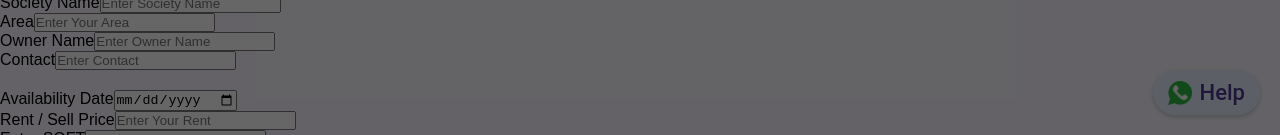
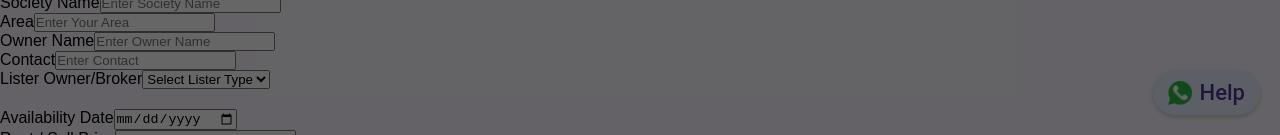
Before and after one commit to Manvendrashih/Probroker_Website_Update-, a React (Create React App) app: page /property-listed in a window 1280 px wide. Shown: the part 665-800 px from the top of the page. Built offline with nearby package versions, Linux system fonts and the light colour scheme.

Commit message:
Property listed  probroker logo change and  owner and broker  selected

```diff
--- a/src/components/PropertyListed.jsx
+++ b/src/components/PropertyListed.jsx
@@ -42,6 +42,7 @@ const PropertyListed = () => {
     const [selectedImages, setSelectedImages] = useState([]);
     const [selectedVideos, setSelectedVideos] = useState([]);
     const [errorMessage, setErrorMessage] = useState('');
+    const [listerType, setListerType] = useState('');
 
     const areaRef = useRef(null);
     const buildingNameRef = useRef(null);
@@ -60,7 +61,8 @@ const PropertyListed = () => {
         "Apartment", "Bungalow", "Office", "Plot", "Showroom", "Penthouse", "Tenement", "Shop", "Godown", "Space", "Shed", "Weekend Home", "Rowhouse", "Residential Plot", "PG", "Pre Leased Spaces", "Basement", "Commercial Plot", "Co Working Space", "Factory", "Commercial Building", "Restaurant", "Industrial Land", "Commercial Flat", "Ware House"
     ];
 
-    const MAX_VIDEO_SIZE = 500 * 1024 * 1024; // 500MB in bytes
+    const MAX_VIDEO_SIZE = 100 * 1024 * 1024; // 100MB in bytes
+    const MAX_IMAGE_SIZE = 15 * 1024 * 1024; // 15MB in bytes
 
     const getFilteredPropertyOptions = () => {
         if (propertyType.includes('Resident')) {
@@ -93,17 +95,25 @@ const PropertyListed = () => {
         const images = files.filter(file => file.type.startsWith('image/'));
         const videos = files.filter(file => file.type.startsWith('video/'));
 
+        // Check image sizes
+        const largeImages = images.filter(image => image.size > MAX_IMAGE_SIZE);
+        if (largeImages.length > 0) {
+            setErrorMessage(`The following images exceed the 15MB size limit: ${largeImages.map(img => img.name).join(', ')}`);
+            setSelectedImages([]);
+            return;
+        }
+
         // Check video sizes
         const largeVideos = videos.filter(video => video.size > MAX_VIDEO_SIZE);
         if (largeVideos.length > 0) {
-            setErrorMessage(`The following videos exceed the 50MB size limit: ${largeVideos.map(v => v.name).join(', ')}`);
+            setErrorMessage(`The following videos exceed the 500MB size limit: ${largeVideos.map(v => v.name).join(', ')}`);
             setSelectedVideos([]);
-        } else {
-            setErrorMessage('');
-            setSelectedVideos(videos);
+            return;
         }
 
+        setErrorMessage('');
         setSelectedImages(images);
+        setSelectedVideos(videos);
     };
 
     const handleSubmit = async (e) => {
@@ -136,8 +146,9 @@ const PropertyListed = () => {
         formData.append('company', "Some Company");
         formData.append('propertyType', propertyType);
         formData.append('ownarName', ownerNameRef.current?.value || '');
+        formData.append('lister', listerType);
 
-        // Append images and videos to formData
+        // Append images and videos to formData with proper type
         selectedImages.forEach((image) => {
             formData.append('images', image);
         });
@@ -146,7 +157,12 @@ const PropertyListed = () => {
         });
 
         try {
-            const response = await axios.post('http://localhost:4000/user/api/properties', formData, {
+            // const response = await axios.post('http://localhost:4000/user/api/properties', formData, {
+            //     headers: {
+            //         'Content-Type': 'multipart/form-data'
+            //     }
+            // });
+            const response = await axios.post('http://15.207.117.177/user/api/properties', formData, {
                 headers: {
                     'Content-Type': 'multipart/form-data'
                 }
@@ -161,6 +177,7 @@ const PropertyListed = () => {
                 setSelectedPropertySize('');
                 setSelectedImages([]);
                 setSelectedVideos([]);
+                setListerType('');
 
                 // Reset all refs
                 if (areaRef.current) areaRef.current.value = '';
@@ -297,6 +314,21 @@ const PropertyListed = () => {
                                     <input ref={contactRef} type="text" className="mt-1 p-1.5 border w-full border-gray-400 rounded-md" placeholder="Enter Contact" />
                                 </div>
                             </div>
+
+                            <div className='flex justify-between w-full'>
+                                <div className='w-[45%]'>
+                                    <label className="block text-sm font-medium">Lister Owner/Broker</label>
+                                    <select
+                                        className="mt-1 p-1.5 border w-full border-gray-400 rounded-md"
+                                        value={listerType}
+                                        onChange={(e) => setListerType(e.target.value)}
+                                    >
+                                        <option value="">Select Lister Type</option>
+                                        <option value="Owner">Owner</option>
+                                        <option value="Broker">Broker</option>
+                                    </select>
+                                </div>
+                            </div>
                         </div>
                         <div className="space-y-4">
                             <div className='flex justify-between w-full mt-3'>
```
